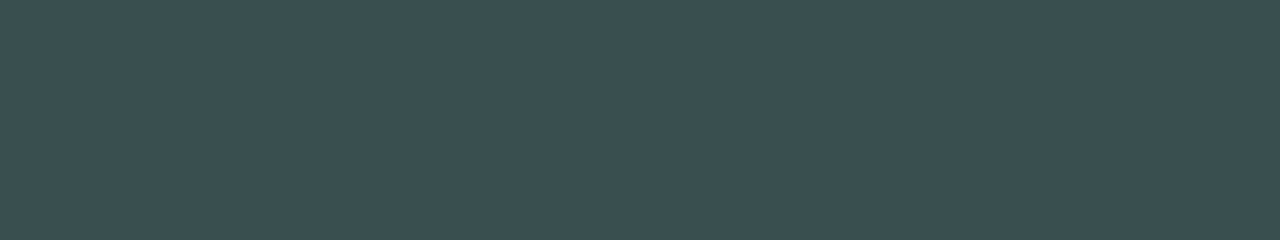
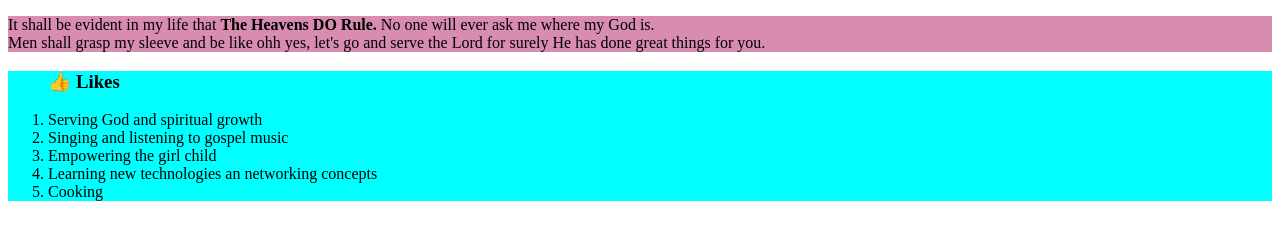
Before and after one commit to MaLaika514/Mirembe-A, a plain HTML site: page home.html in a window 1280 px wide. Drawn offline with Linux system fonts and the light colour scheme.

Commit message:
CSS selectors

```diff
--- a/home.html
+++ b/home.html
@@ -7,6 +7,15 @@
     <link rel="stylesheet" href="style.css">
 </head>
 <body>
+    <p>It shall be evident in my life that <b>The Heavens DO Rule.</b> No one will ever ask me where my God is. <br>Men shall grasp my sleeve and be like ohh yes, let's go and serve the Lord for surely He has done great things for you. </br> </p>
+   <ol Class="likes">
+        <h3>👍 Likes</h3>
 
+        <li>Serving God and spiritual growth</li>
+        <li class="tick one">Singing and listening to gospel music</li>
+        <li class="tick two">Empowering the girl child</li>
+        <li class="tick three">Learning new technologies an networking concepts</li>
+        <li class="tick four">Cooking</li>
+    </ol>
 </body>
 </html>
--- a/style.css
+++ b/style.css
@@ -1,3 +1,6 @@
-*{
-    background-color: rgb(57, 79, 79);
-}
+/*{
+    background: #933131;
+}*/
+/*.tick{background: #f3f8f7;}*/
+.likes{background-color: aqua;}
+p{background: #d88caf;}
```
Also changed, not shown: Portfolio.html (added).
